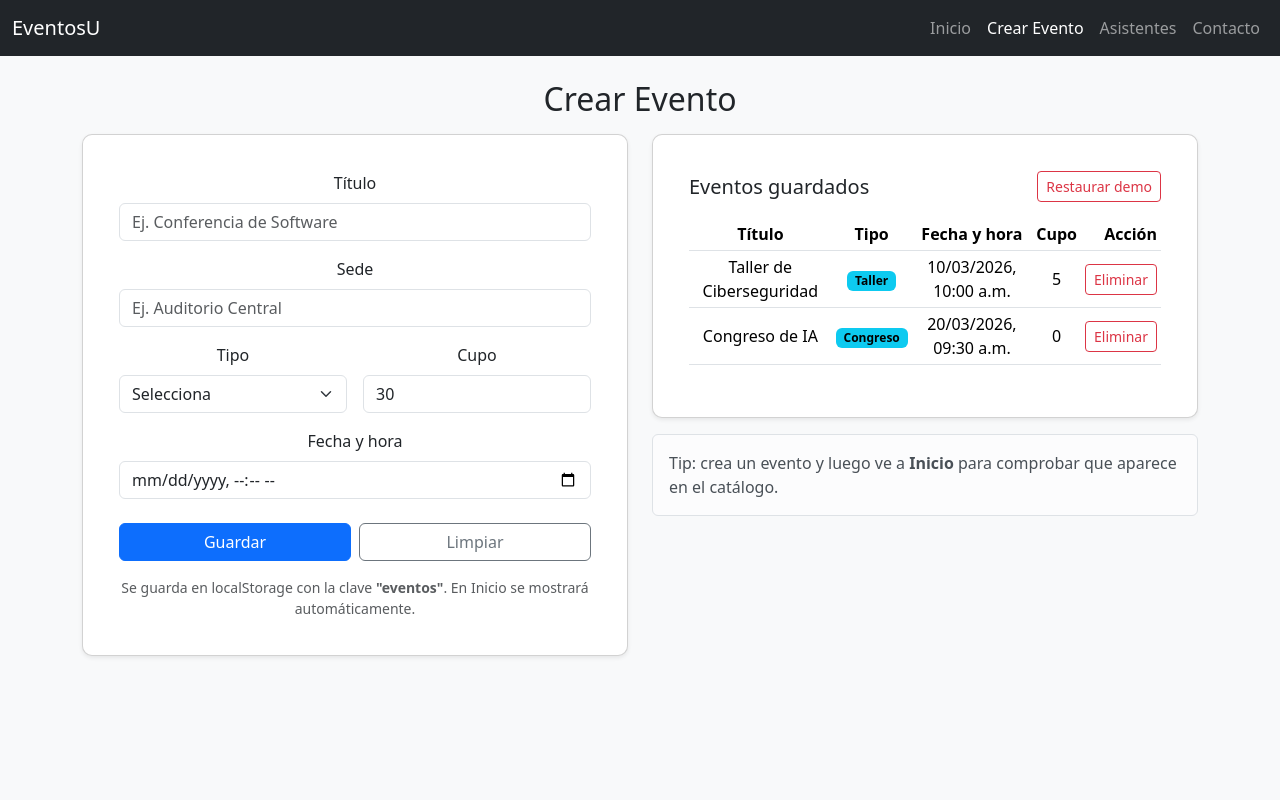
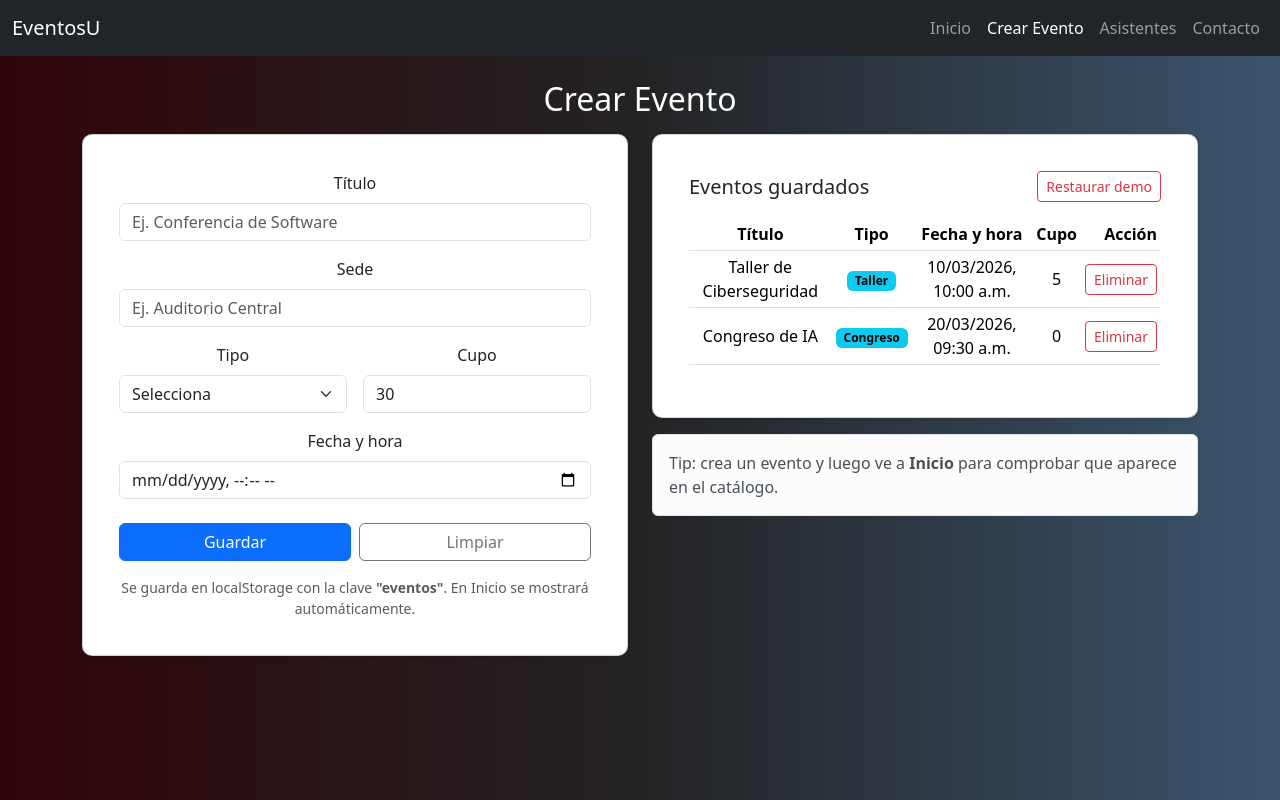
Before and after one commit to UrielTsu/EventosU, a plain HTML site: page eventosU/eventos.html in a window 1280 px wide. Drawn offline with Linux system fonts and the light colour scheme.

Commit message:
cambios estilos

```diff
--- a/eventosU/css/estilos.css
+++ b/eventosU/css/estilos.css
@@ -1,5 +1,5 @@
 .body{
-    background-color: #525457;
+    background: linear-gradient(to right, #300509, #232324, #3b546d);
 }
 
 .grid{
--- a/eventosU/eventos.html
+++ b/eventosU/eventos.html
@@ -9,7 +9,7 @@
   <link rel="stylesheet" href="css/estilos.css">
 </head>
 
-<body class="bg-light">
+<body class="body ">
 
   <nav class="navbar navbar-expand-lg navbar-dark bg-dark">
     <div class="container-fluid">
@@ -24,7 +24,7 @@
   </nav>
 
   <main class="container mt-4 mb-5">
-    <h2 class="mb-3 text-center">Crear Evento</h2>
+    <h2 class="mb-3 text-center text-white">Crear Evento</h2>
 
     <div id="alerta" class="mb-3"></div>
 
```
